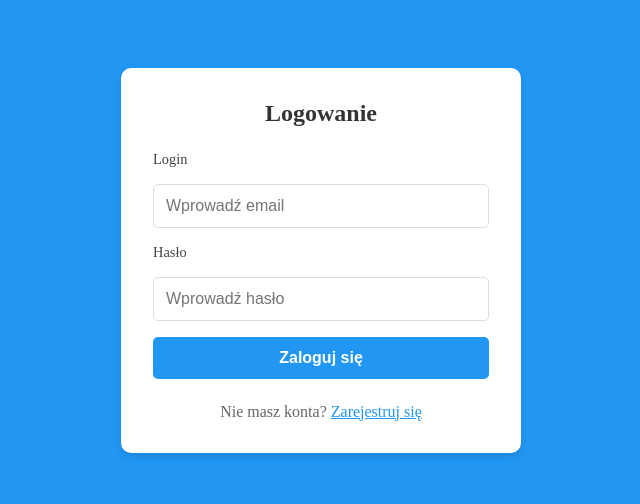
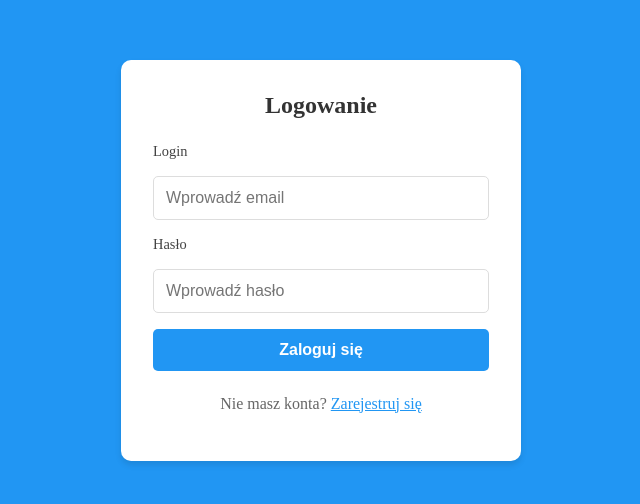
Before and after one commit to Benonki/Vacation-management-app, a React (Vite) app in the folder Frontend/: page /login in a window 1280 px wide. Shown: the part 140-644 px from the top of the page, without its empty margins (319-959 px from the left). Built offline with nearby package versions, Linux system fonts and the light colour scheme.

Commit message:
feat: added padding to top and bottom of registration page

```diff
--- a/Frontend/src/screens/Register/index.css
+++ b/Frontend/src/screens/Register/index.css
@@ -8,7 +8,7 @@
 
 .auth-card {
     background: white;
-    padding: 2rem;
+    padding: 2rem 2rem 3rem 2rem;
     border-radius: 10px;
     box-shadow: 0 4px 6px rgba(0, 0, 0, 0.1);
     width: 100%;
```
